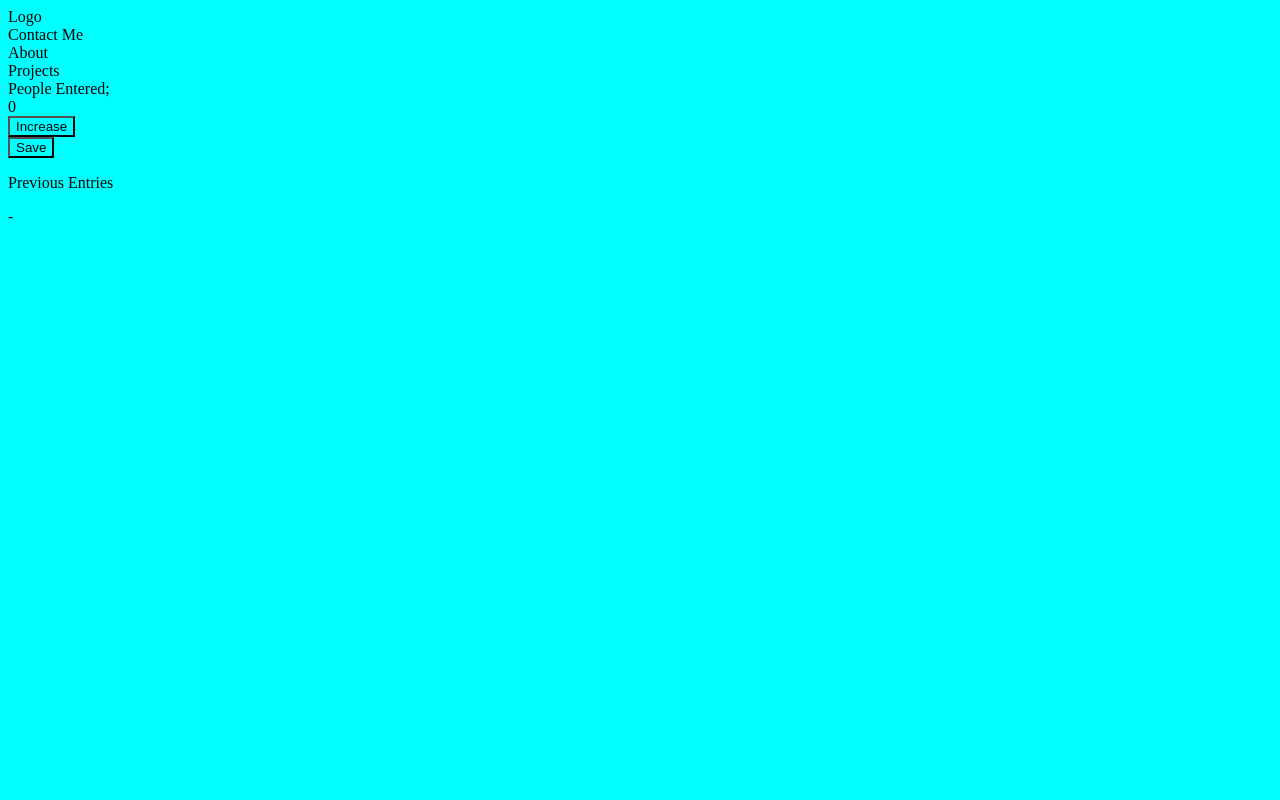
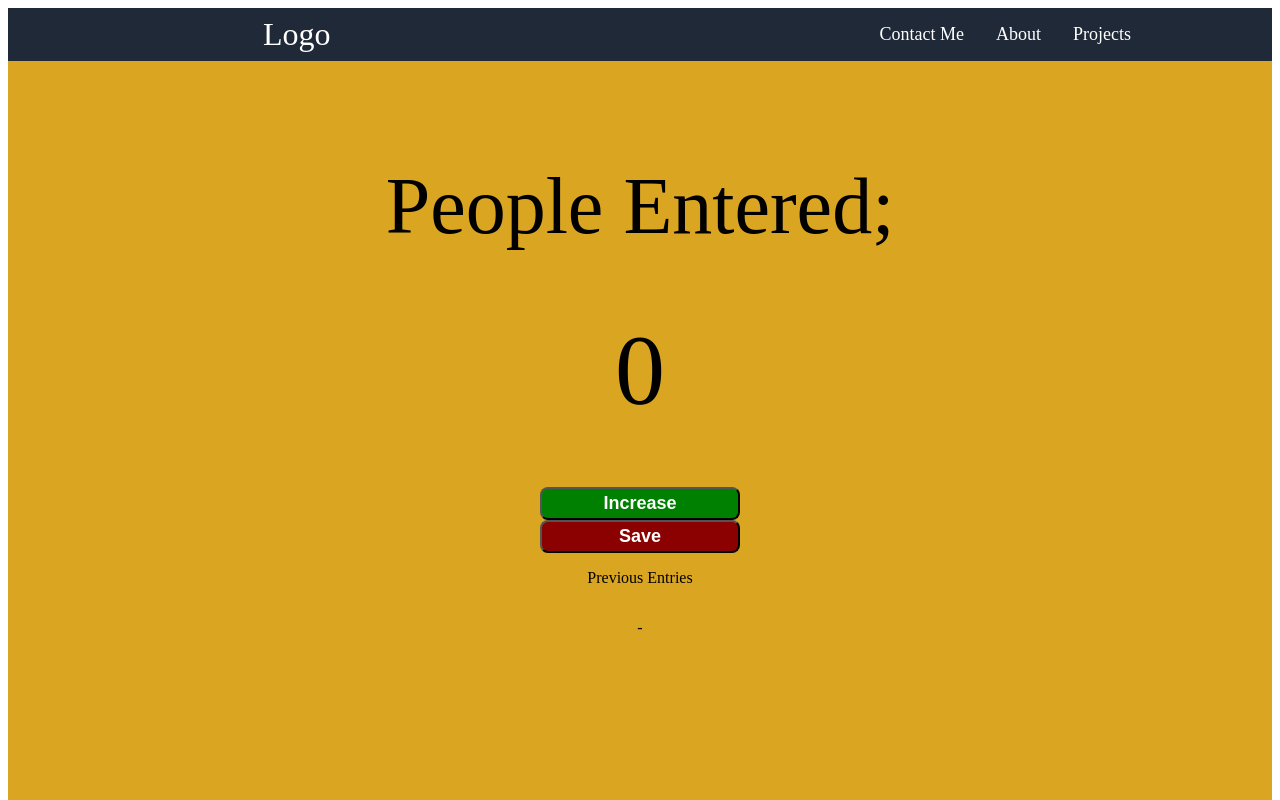
Before and after one commit to RifRedd/subwayCounter, a plain HTML site: page index.html in a window 1280 px wide. Shown: the top 800 px of the page. Drawn offline with Linux system fonts and the light colour scheme.

Commit message:
various updates

```diff
--- a/styles.css
+++ b/styles.css
@@ -1,14 +1,80 @@
-h1 {
-    text-align: center;
-    margin-bottom: 0px;
+.master-flex{
+    display: flex;
+    flex-direction: column;
+    height: 1000px;
+    background-color: lightcyan;
 }
 
-* {
-    background-color: aqua;
+/* ------------------------------ head  ---------------------------*/
+.header {
+    display: flex;
+    background-color: #1F2937;
+    justify-content: space-around;
 }
 
-h2 {
-    font-size: 50px;
-    text-align: center;
-    margin-top: 0px;
+.h-logo {
+    display: flex;
+    color: white;
+    margin: 8px;
+    flex: 1;
+    justify-content: center;
+    font-size: 32px;
 }
+
+.other-pages {
+    display: flex;
+    color: white;
+    justify-content: end;
+    font-size: 18px;
+    flex: 1;
+    margin-right: 125px;
+}
+
+.link {
+    display: flex;
+    font-size: 18px;
+    margin: 8px;
+    align-items: center;
+    margin-right: 16px;
+    margin-left: 16px;
+}
+
+/* ------------------------------ head  ---------------------------*/
+
+/* ------------------------------ project ---------------------------*/
+
+.project {
+    display: flex;
+    background-color: goldenrod;
+    flex-direction: column;
+    align-items: center;
+    flex: 1;
+}
+
+.p-title {
+    display: flex;
+    font-size: 80px;
+    margin-top: 100px;
+    margin-bottom: 60px;
+}
+
+#count-el {
+    display: flex;
+    font-size: 100px;
+    margin-bottom: 60px;
+}
+
+button {
+    width: 200px;
+    background-color: darkred;
+    color: white;
+    border-radius: 8px;
+    font-size: 18px;
+    padding-top: 4px;
+    padding-bottom: 4px;
+    font-weight: bold;
+}
+
+#increment-btn {
+    background-color: green;
+}
```
